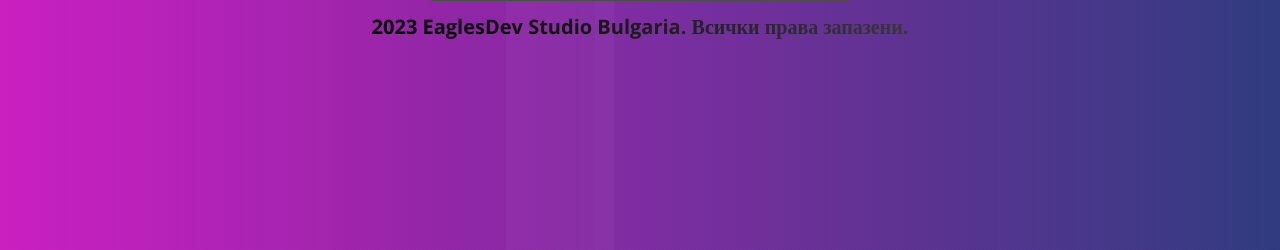
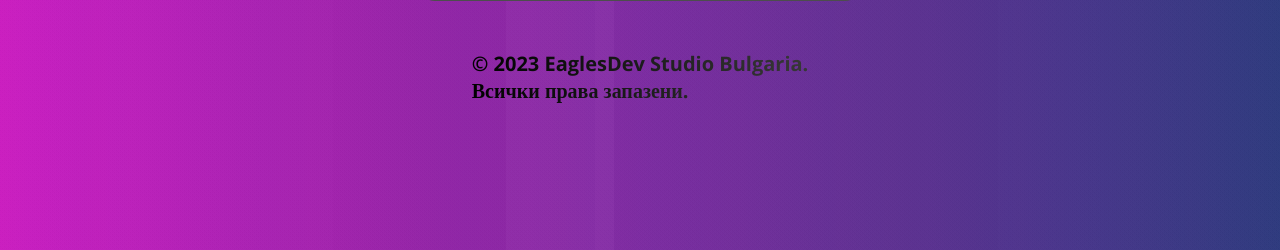
Before and after one commit to fastdevbulgaria/eaglesdev-weather, a Django app: template weathersystem/weatherapp/templates/weatherapp/index.html in a window 1280 px wide. Shown: the part 550-800 px from the top of the page. Run offline with Django 4.2, Linux system fonts and the light colour scheme; the template is opened without the code that fills it, so the values that code supplies are empty; some libraries are stand-ins or nearby versions.

Commit message:
Add Icon on websites
Add icon on websites and fixed any mini bugs!

```diff
--- a/weathersystem/weatherapp/templates/weatherapp/index.html
+++ b/weathersystem/weatherapp/templates/weatherapp/index.html
@@ -7,10 +7,11 @@
     <meta http-equiv="X-UA-Compatible" content="IE=edge">
     <meta name="viewport" content="width=device-width, initial-scale=1.0">
     <title>Eagles Weather</title>
-    <meta name="author" content="name">
-    <meta name="description" content="name">
-    <meta name="keywords" content="name">
+    <meta name="author" content="Иво Иванов">
+    <meta name="description" content="Преглеждайте времето бързо и лесно с нашето ново и иновативно приложение EaglesDev Weather, в релано време за всички градове и села в света!">
+    <meta name="keywords" content="eagles, dev, eaglesdev, ivo, ivanov, weather, времето, иво, иванов, времето в българия, българия, градуси, влажност, новини">
     <link rel="stylesheet" href="{% static 'design.css' %}">
+    <link rel="icon" href="https://imgur.com/zil4AaA.png">
     <style>
         body {
             user-select: none;
@@ -208,11 +209,11 @@
         }
         .copyrights {
             margin: 0;
+            display: block;
             position: absolute;
-            top: 72%;
+            top: 75%;
             left: 50%;
-            transform: translate(-50%, -50%);
-            z-index: 1;
+            transform: translate(-50%);
             font-size: 20px;
             font-family: 'Open Sans';
             font-weight: 700;
@@ -257,7 +258,7 @@
             </div>
 
     </div>
-    <p class="copyrights">2023 EaglesDev Studio Bulgaria. Всички права запазени.</p>
+    <p class="copyrights">&#169 2023 EaglesDev Studio Bulgaria. <br> Всички права запазени.</p>
     <!-- <h1>{{day}}</h1> -->
     <script>
         function getDateTime() {
```
